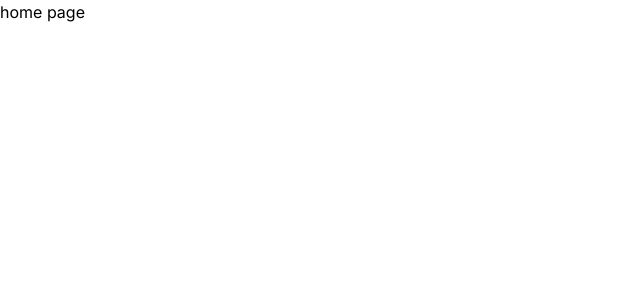
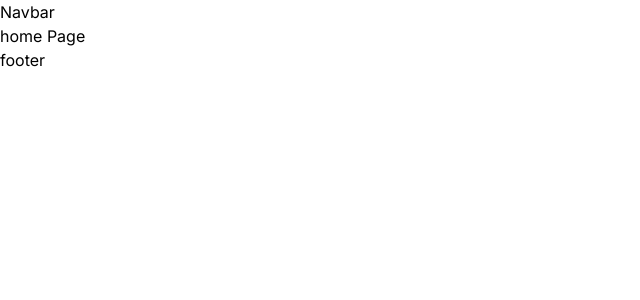
Before and after one commit to Kongkon45/study-distenation, a Next.js app: page / in a window 1280 px wide. Shown: the top 300 px of the page, without its empty margins (0-640 px from the left). Built offline with nearby package versions, Linux system fonts and the light colour scheme.

Commit message:
folder structure setup

```diff
--- a/src/app/layout.js
+++ b/src/app/layout.js
@@ -1,5 +1,7 @@
 import { Inter } from "next/font/google";
 import "./globals.css";
+import Navbar from "@/components/shared/Navbar/Navbar";
+import Footer from "@/components/shared/Footer/Footer";
 
 const inter = Inter({ subsets: ["latin"] });
 
@@ -11,7 +13,11 @@ export const metadata = {
 export default function RootLayout({ children }) {
   return (
     <html lang="en">
-      <body className={inter.className}>{children}</body>
+      <body className={inter.className}>
+        <Navbar/>
+        {children}
+        <Footer/>
+        </body>
     </html>
   );
 }
--- a/src/app/page.js
+++ b/src/app/page.js
@@ -1,9 +1,10 @@
+import AllHomePageSection from '@/components/home';
 import React from 'react';
 
 const HomePage = () => {
   return (
     <div>
-      home page
+      <AllHomePageSection/>
     </div>
   );
 };
--- /dev/null
+++ b/src/components/home/index.jsx
@@ -0,0 +1,11 @@
+import React from 'react';
+
+const AllHomePageSection = () => {
+    return (
+        <div>
+            home Page
+        </div>
+    );
+};
+
+export default AllHomePageSection;
--- /dev/null
+++ b/src/components/shared/Footer/Footer.jsx
@@ -0,0 +1,11 @@
+import React from 'react';
+
+const Footer = () => {
+    return (
+        <div>
+            footer
+        </div>
+    );
+};
+
+export default Footer;
--- /dev/null
+++ b/src/components/shared/Navbar/Navbar.jsx
@@ -0,0 +1,11 @@
+import React from 'react';
+
+const Navbar = () => {
+    return (
+        <div>
+            Navbar
+        </div>
+    );
+};
+
+export default Navbar;
```
Also changed, not shown: package.json (+5 -4 lines), 2 other files (tests, documents, lock files or other folders).
